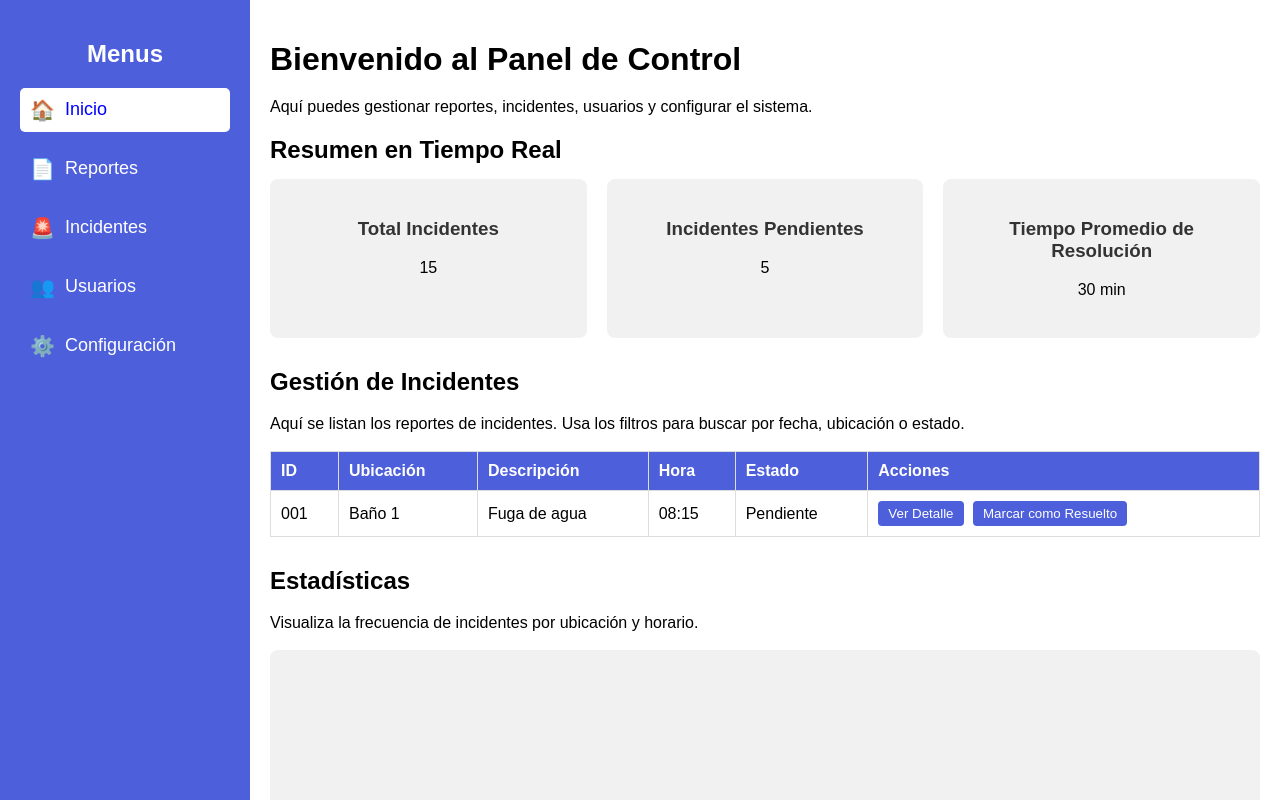
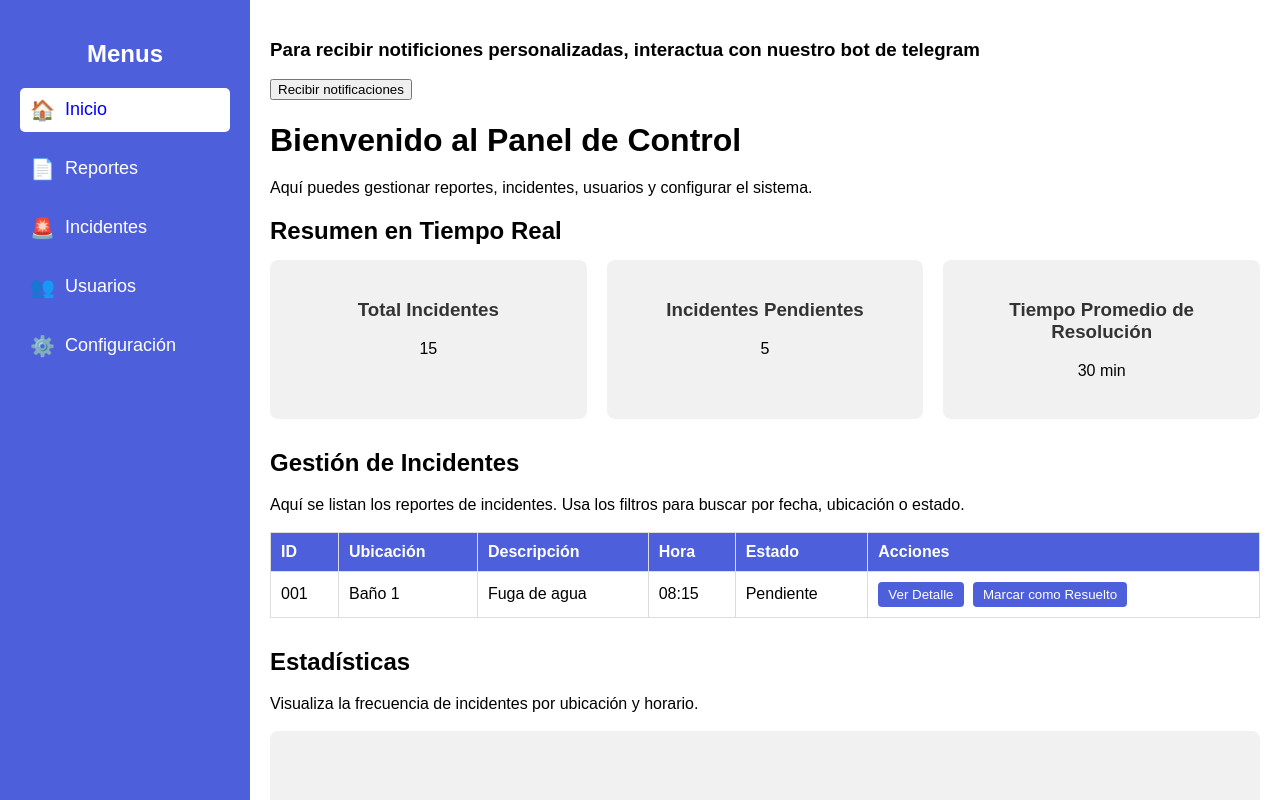
Before and after one commit to AndresBarraganM/Reporte-de-incidentes, a website: page view/dashboard.html in a window 1280 px wide. Drawn offline with Linux system fonts and the light colour scheme.

Commit message:
agregado boton de sms

```diff
--- a/view/dashboard.html
+++ b/view/dashboard.html
@@ -25,8 +25,12 @@
     <!-- Contenido principal -->
     <main class="contenido-principal">
       <header>
+        <h3> Para recibir notificiones personalizadas,
+          interactua con nuestro bot de telegram <br></h3>
+
+        <button>Recibir notificaciones </button>
         <h1>Bienvenido al Panel de Control</h1>
-        <p>Aquí puedes gestionar reportes, incidentes, usuarios y configurar el sistema.</p>
+                <p>Aquí puedes gestionar reportes, incidentes, usuarios y configurar el sistema.</p>
       </header>
 
       <!-- Sección de Vista General / Resumen -->
```
